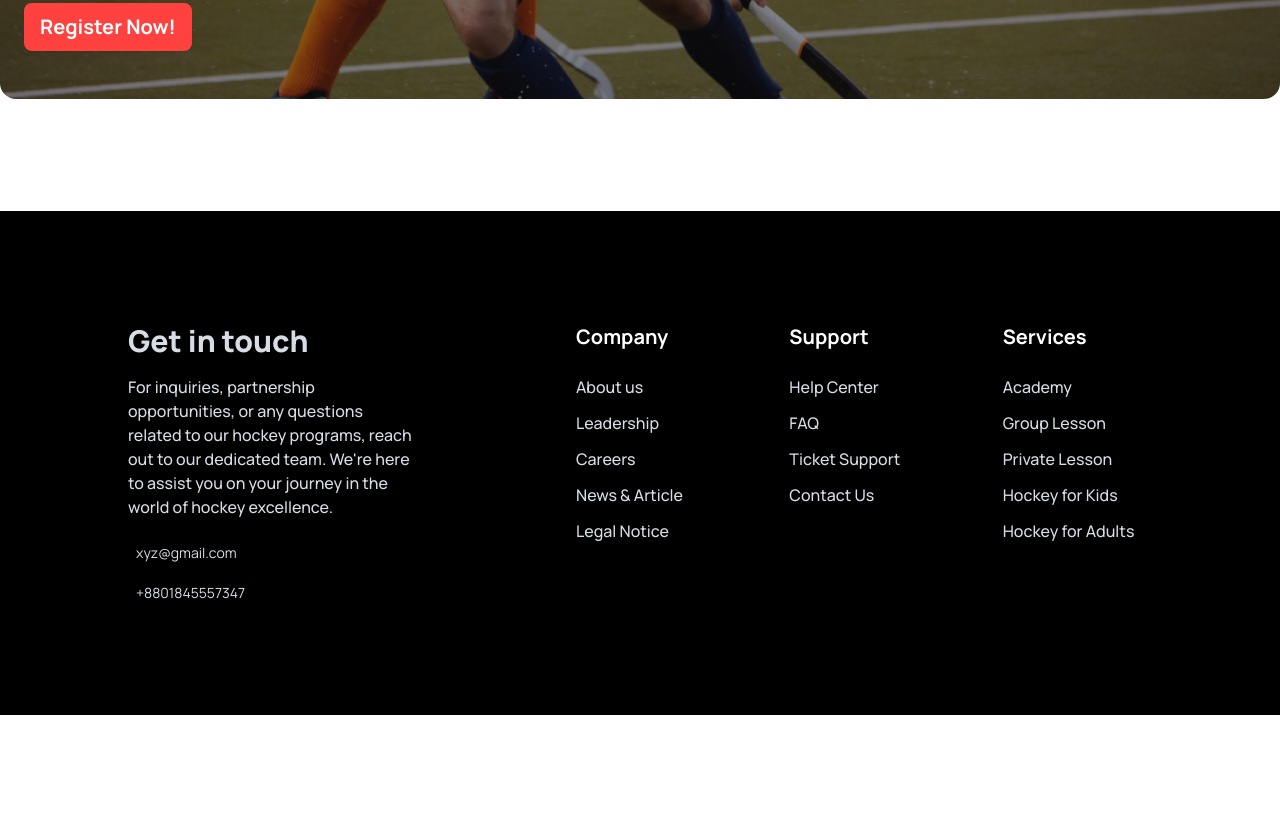
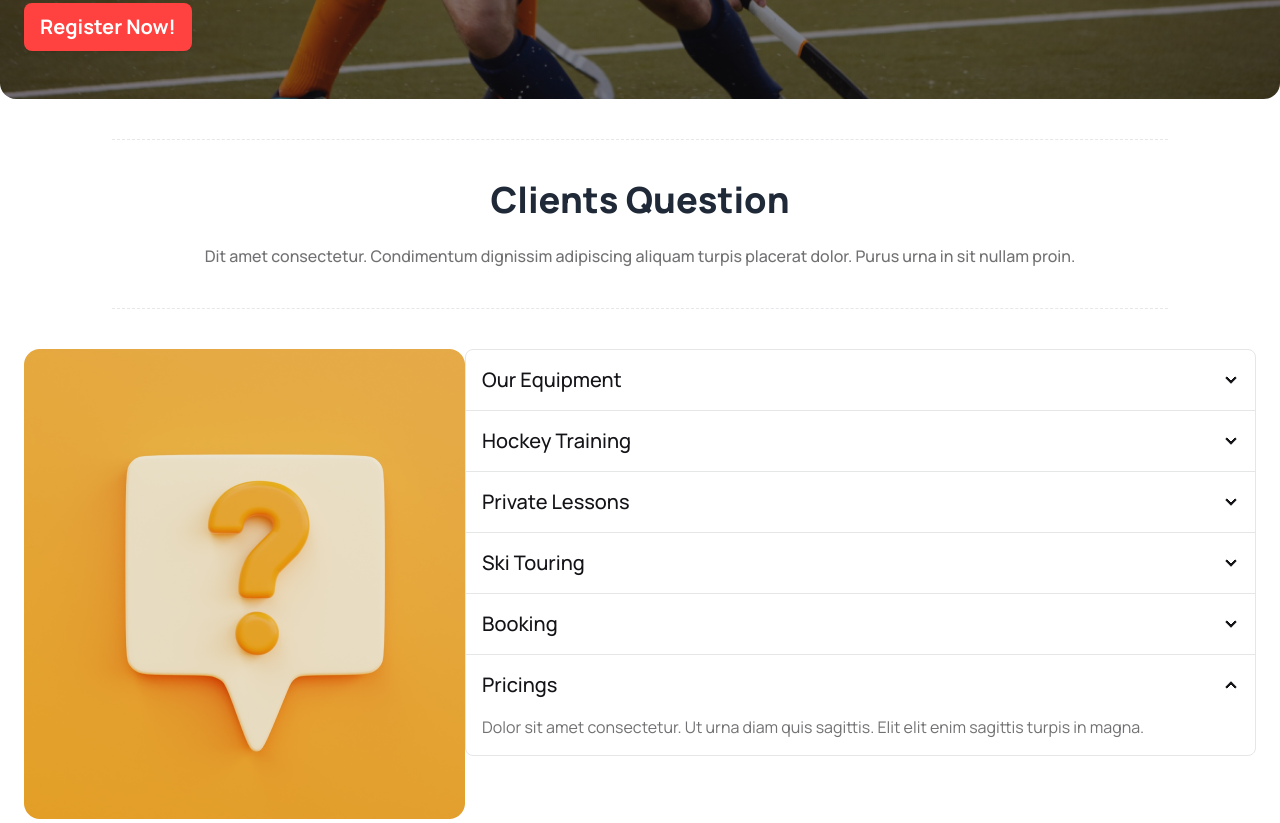
Before and after one commit to aminulrony1999/hockey-website, a plain HTML site: page index.html in a window 1280 px wide. Shown: the part 2167-2990 px from the top of the page. Before the commit the page ends 2882 px from the top, so only its background shows below. Drawn offline with nearby package versions, Linux system fonts and the light colour scheme.

Commit message:
client question part added

```diff
--- a/index.html
+++ b/index.html
@@ -347,6 +347,85 @@
           </div>
         </div>
       </section>
+
+      <hr class="my-10 mx-28 border-dashed" />
+      <!-- Client questiion -->
+      <section class="container mx-auto">
+        <div class="text-center space-y-6">
+          <h1 class="font-extrabold text-4xl">Clients Question</h1>
+          <p class="font-medium text-base text-[#13131899] text-center">
+            Dit amet consectetur. Condimentum dignissim adipiscing aliquam
+            turpis placerat dolor. Purus urna in sit nullam proin.
+          </p>
+        </div>
+        <hr class="my-10 mx-28 border-dashed" />
+        <!-- accordion part -->
+        <div class="flex flex-col lg:flex-row ml-6 mr-6">
+          <!-- question mark -->
+          <div>
+            <img src="./Images/11.png" alt="">
+          </div>
+          <!-- accordion -->
+          <div class="flex flex-1">
+            <div class="join join-vertical w-full">
+              <div class="collapse collapse-arrow join-item border border-base-300">
+                <input type="radio" name="my-accordion-4" checked="checked" />
+                <div class="collapse-title text-xl font-medium font-bold text-xl text-[#131318]">
+                  Our Equipment
+                </div>
+                <div class="collapse-content">
+                  <p class="font-normal text-base text-[#13131899]">Dolor sit amet consectetur. Ut urna diam quis sagittis. Elit elit enim sagittis turpis in magna.</p>
+                </div>
+              </div>
+              <div class="collapse collapse-arrow join-item border border-base-300">
+                <input type="radio" name="my-accordion-4" checked="checked" />
+                <div class="collapse-title text-xl font-medium font-bold text-xl text-[#131318]">
+                  Hockey Training
+                </div>
+                <div class="collapse-content">
+                  <p class="font-normal text-base text-[#13131899]">Dolor sit amet consectetur. Ut urna diam quis sagittis. Elit elit enim sagittis turpis in magna.</p>
+                </div>
+              </div>
+              <div class="collapse collapse-arrow join-item border border-base-300">
+                <input type="radio" name="my-accordion-4" checked="checked" />
+                <div class="collapse-title text-xl font-medium font-bold text-xl text-[#131318]">
+                  Private Lessons
+                </div>
+                <div class="collapse-content">
+                  <p class="font-normal text-base text-[#13131899]">Dolor sit amet consectetur. Ut urna diam quis sagittis. Elit elit enim sagittis turpis in magna.</p>
+                </div>
+              </div>
+              <div class="collapse collapse-arrow join-item border border-base-300">
+                <input type="radio" name="my-accordion-4" checked="checked" />
+                <div class="collapse-title text-xl font-medium font-bold text-xl text-[#131318]">
+                  Ski Touring
+                </div>
+                <div class="collapse-content">
+                  <p class="font-normal text-base text-[#13131899]">Dolor sit amet consectetur. Ut urna diam quis sagittis. Elit elit enim sagittis turpis in magna.</p>
+                </div>
+              </div>
+              <div class="collapse collapse-arrow join-item border border-base-300">
+                <input type="radio" name="my-accordion-4" checked="checked" />
+                <div class="collapse-title text-xl font-medium font-bold text-xl text-[#131318]">
+                  Booking
+                </div>
+                <div class="collapse-content">
+                  <p class="font-normal text-base text-[#13131899]">Dolor sit amet consectetur. Ut urna diam quis sagittis. Elit elit enim sagittis turpis in magna.</p>
+                </div>
+              </div>
+              <div class="collapse collapse-arrow join-item border border-base-300">
+                <input type="radio" name="my-accordion-4" checked="checked" />
+                <div class="collapse-title text-xl font-medium font-bold text-xl text-[#131318]">
+                  Pricings
+                </div>
+                <div class="collapse-content">
+                  <p class="font-normal text-base text-[#13131899]">Dolor sit amet consectetur. Ut urna diam quis sagittis. Elit elit enim sagittis turpis in magna.</p>
+                </div>
+              </div>
+            </div>
+          </div>
+        </div>
+      </section>
     </main>
     <footer class="mt-28">
       <footer
```
